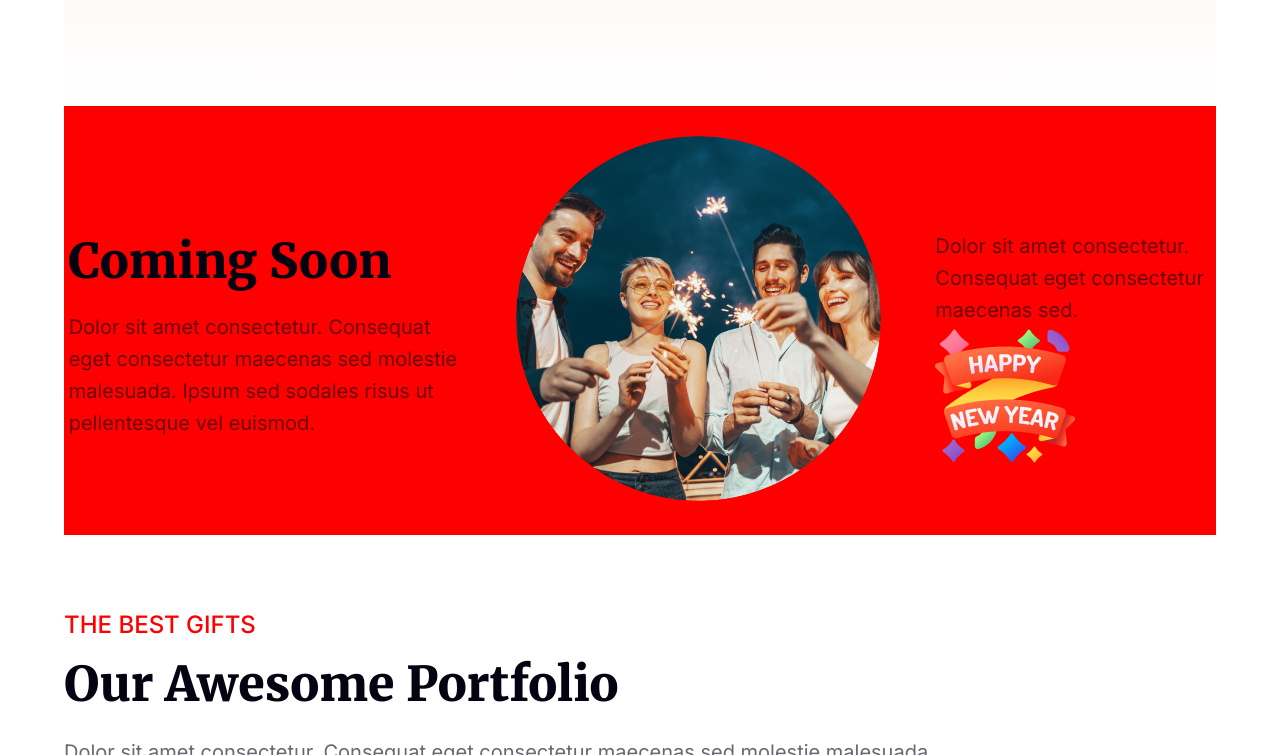
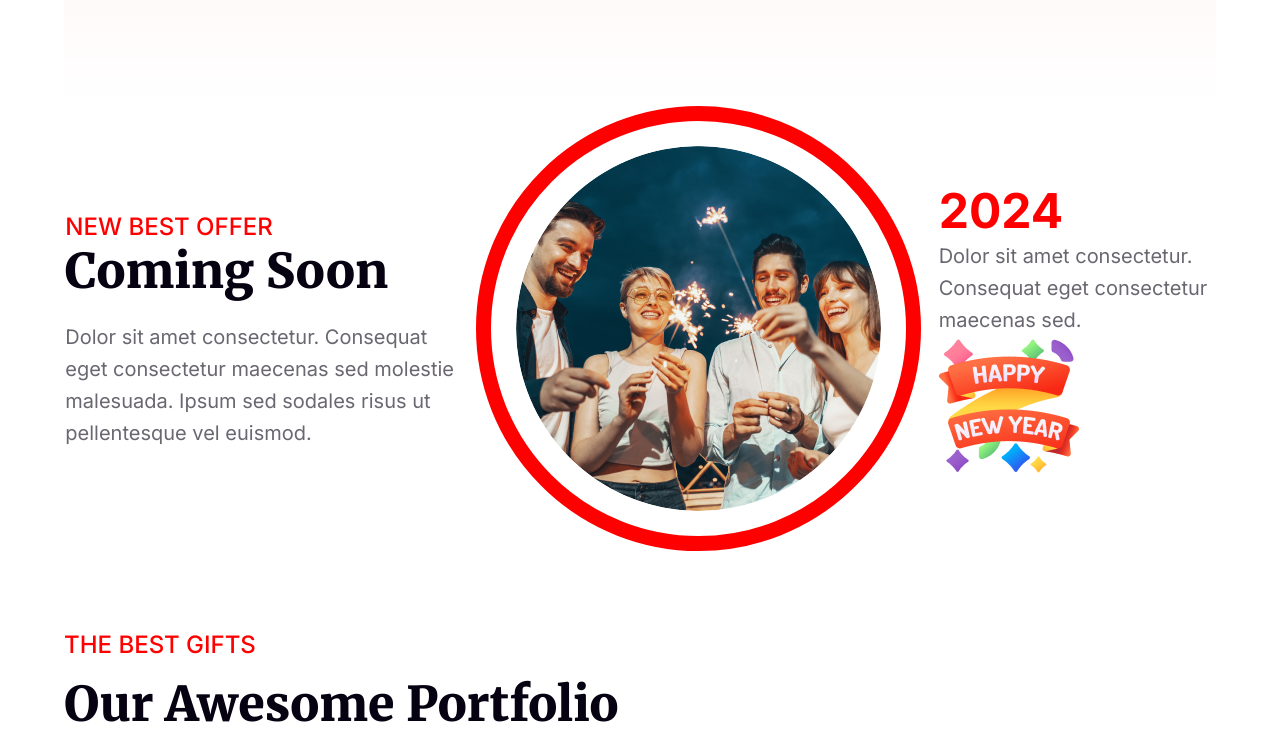
Before and after one commit to Sarmin27/new-year, a plain HTML site: page index.html in a window 1280 px wide. Shown: the part 2556-3311 px from the top of the page. Drawn offline with Linux system fonts and the light colour scheme.

Commit message:
final project.

```diff
--- a/style.css
+++ b/style.css
@@ -111,6 +111,7 @@
     font-weight: 400;
     line-height: 30px;
     margin-bottom: 50px;
+    max-width: 697px;
 }
 .midnight-party .midnight-party-container a{
     color:#FFF;
@@ -176,7 +177,7 @@
     align-items: center;
     width: 90%;
     margin:0 auto;
-    background-color: #F00;
+    /* background-color:green; */
 }
 .new-best-offer .column1 h4{
     color: #F00;
@@ -207,9 +208,9 @@
     margin-right:15px;
 }
 .new-best-offer .column2 img{
-    border: 10px solid #F00;
+    border: 15px solid #F00;
     border-radius:50%;
-    padding:20px;
+    padding:25px;
 
 }
 .new-best-offer .column3 h2{
```
